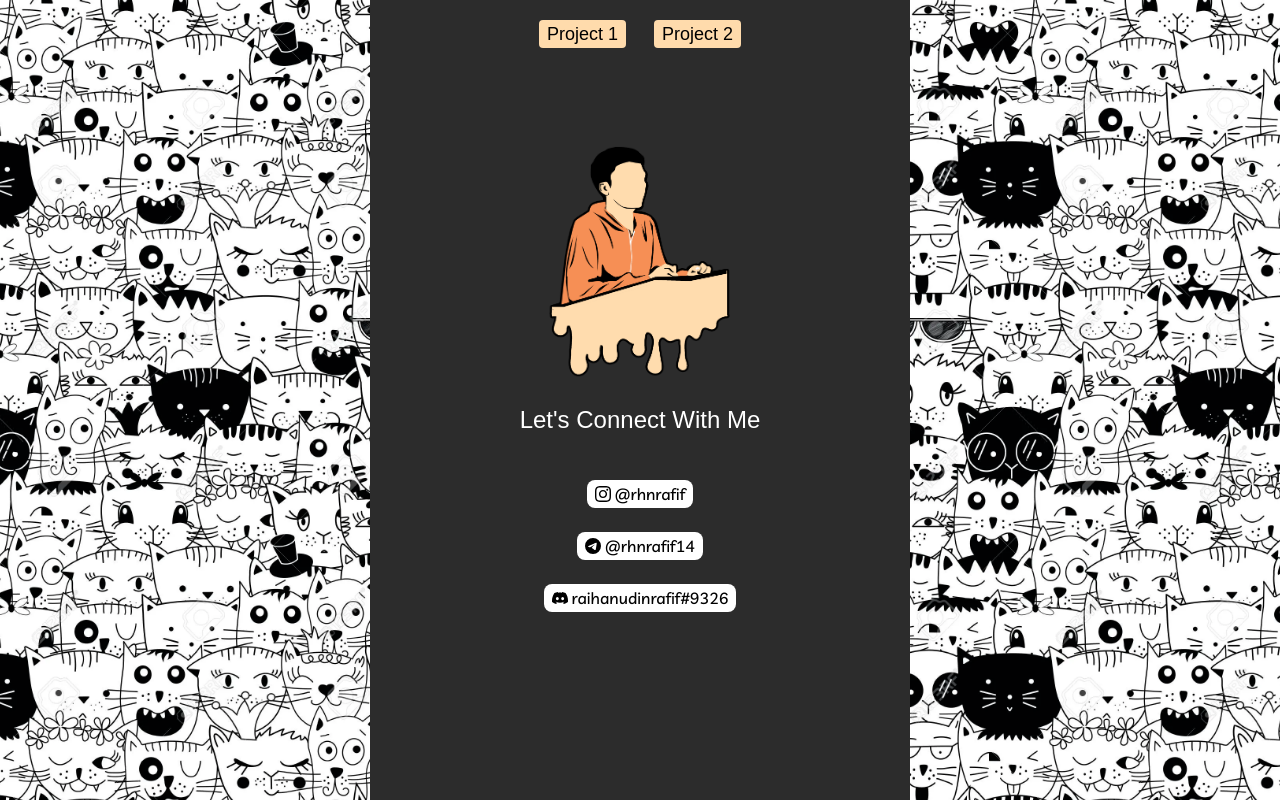
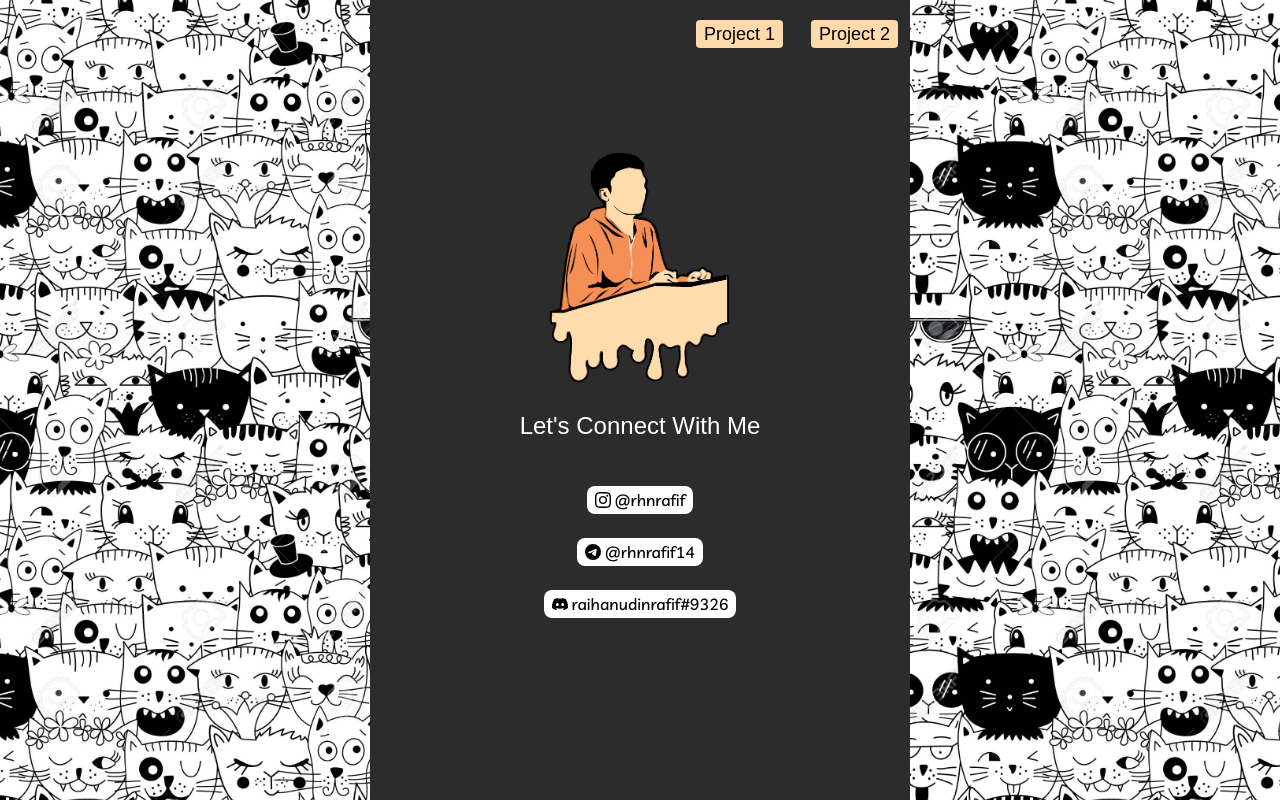
Before and after one commit to rhnrafif/rhnrafifwebsite, a plain HTML site: page index.html in a window 1280 px wide. Drawn offline with Linux system fonts and the light colour scheme; a web font is replaced by a local one.

Commit message:
mengubah posisi nav project

```diff
--- a/index.html
+++ b/index.html
@@ -12,14 +12,14 @@
   <script type="module" crossorigin src="/assets/index.891d93e6.js"></script>
 </head>
 
-<body class="font-root bg-[url('/img/bg.png')] w-full h-[100vh] overflow-y-hidden">
+<body class="font-root bg-[url('/img/bg.png')] w-full h-[100vh] ">
     <div class="mx-auto bg-dark pb-8 w-full h-[100vh] max-w-[540px] flex flex-col justify-center items-center relative">
         <div class="mt-6">
         <img class="w-[200px]" src="/img/nft.png" alt="Logo">
         </div>
 
         <!-- Button Project -->
-        <div class="absolute top-5 m-auto flex flex-row gap-7">
+        <div class="absolute top-5 right-3 flex flex-row gap-7">
             <button class="border-none bg-[#FFDBAC] px-2 rounded ">
                 <a id="project1" class="text-lg font-medium text-black " href="#">Project 1</a>
             </button>
@@ -30,7 +30,7 @@
         <div class="mt-5 mb-7">
             <p class="text-2xl text-white">Let's Connect With Me</p>
         </div>
-        <div class="flex flex-col justify-center items-center gap-6 pt-4 mb-10">
+        <div class="flex flex-col justify-center items-center gap-6 pt-4 mb-7">
             <!-- Instagram -->
             <button class="py-[2px] px-2 bg-white rounded-lg">
                 <a class="flex justify-center items-center gap-1 font-link" href="https://instagram.com/rhnrafif"
```
Also changed, not shown: css/main.css.
